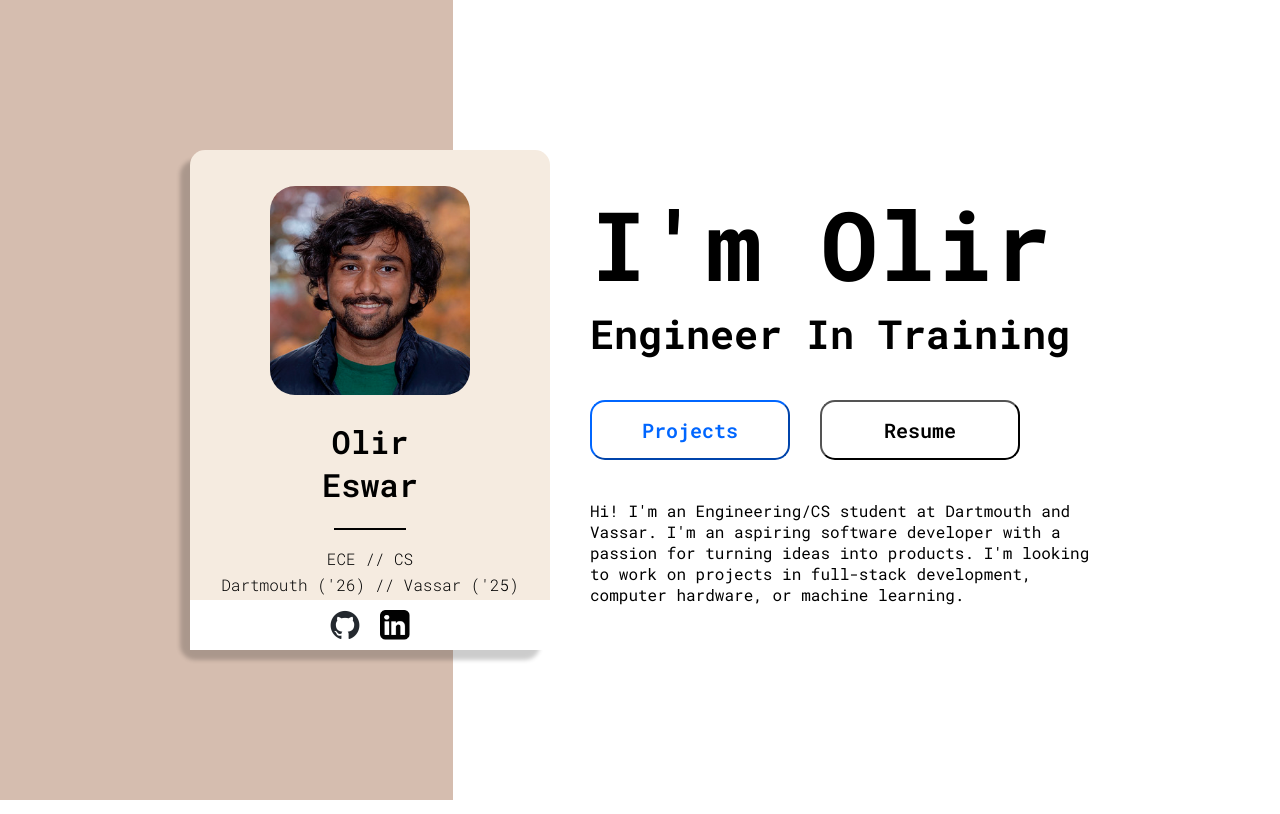
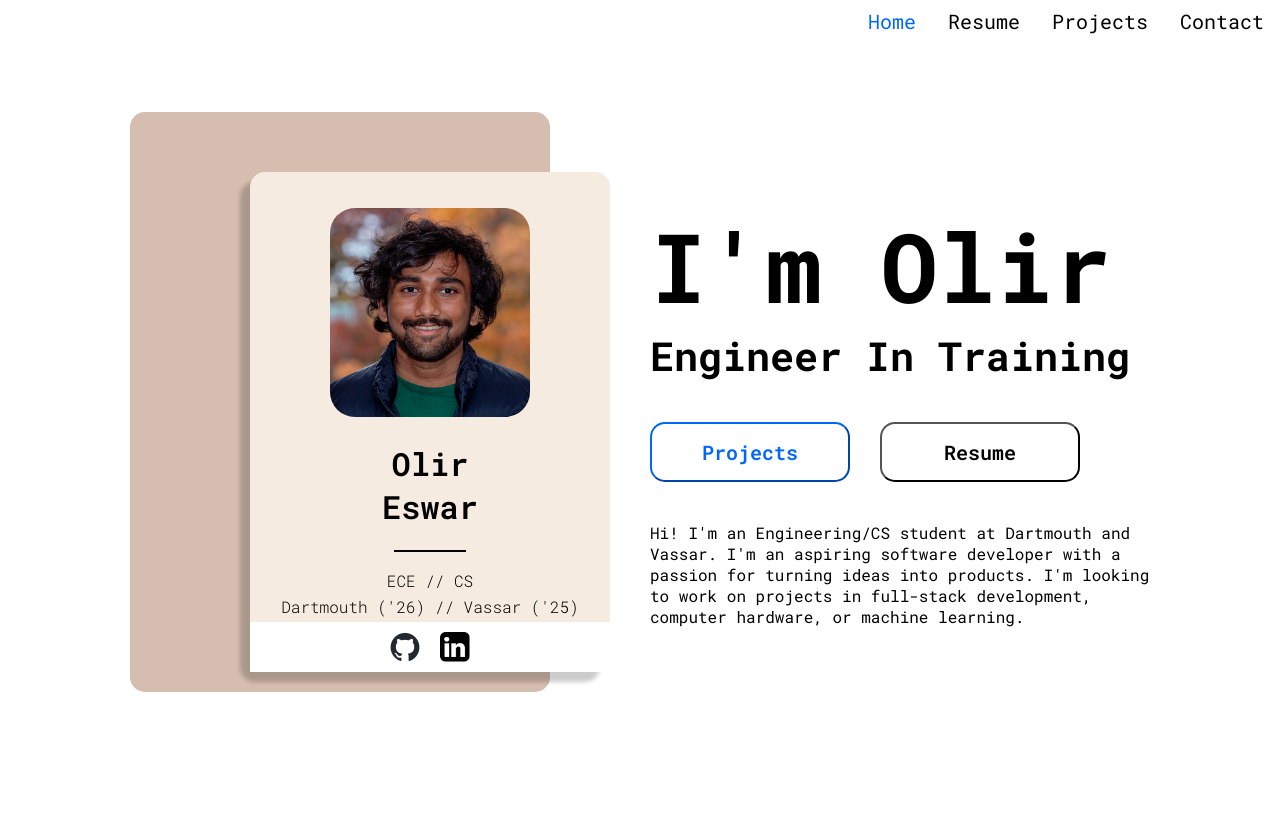
Before and after one commit to OlirEswar/OlirEswar.com, a React (Vite) app: page / in a window 1280 px wide. Built offline with nearby package versions, Linux system fonts and the light colour scheme.

Commit message:
Added navbar and changed brown background

```diff
--- /dev/null
+++ b/src/Navbar.css
@@ -0,0 +1,36 @@
+.nav {
+    display: flex;
+    justify-content: flex-end;
+    align-items: center;
+    right: 0px;
+    padding: 8px 1rem;
+    position: fixed;
+    background-color: #FFFFFF;
+    z-index: 1;
+    width: 100%;
+ }
+
+.nav a {
+    color: #000;
+    font-family: "Roboto Mono", monospace;
+    font-weight: 500;
+    font-size: 20px;
+    text-decoration: none;
+}
+
+.nav ul {
+    padding: 0;
+    margin: 0;
+    list-style: none;
+    display: flex;
+    gap: 2rem;
+}
+
+.nav a.active {
+    color: #0066FF;
+}
+
+.nav li:hover {
+    text-decoration: underline;
+    text-decoration-color: #0066FF;
+}
--- /dev/null
+++ b/src/Navbar.jsx
@@ -0,0 +1,26 @@
+import "./Navbar.css";
+
+function Navbar() {
+  return (
+    <nav className="nav">
+      <ul>
+        <li>
+          <a className="active" href="/Home">
+            Home
+          </a>
+        </li>
+        <li>
+          <a href="/Resume">Resume</a>
+        </li>
+        <li>
+          <a href="/Projects">Projects</a>
+        </li>
+        <li>
+          <a href="/Contact">Contact</a>
+        </li>
+      </ul>
+    </nav>
+  );
+}
+
+export default Navbar;
--- a/src/ProfileCard.css
+++ b/src/ProfileCard.css
@@ -3,7 +3,11 @@
     text-align: center;
     min-width: 360px;
     max-height: 500px;
-    box-shadow: -10px 10px 4px rgba(0, 0, 0, 0.2);
+    box-shadow: -10px 10px 4px rgba(0, 0, 0, 0.2),
+    -120px -60px 0px #D5BDAF,
+    -120px 20px 0px #D5BDAF,
+    -60px -60px 0px #D5BDAF,
+    -60px 20px 0px #D5BDAF;
     border-radius: 15px;
 }
 
--- a/src/index.css
+++ b/src/index.css
@@ -1,33 +1,26 @@
-/*:root {
-  font-family: Inter, system-ui, Avenir, Helvetica, Arial, sans-serif;
-  line-height: 1.5;
-  font-weight: 400;
-
-  color-scheme: light dark;
-  color: rgba(255, 255, 255, 0.87);
-  background-color: #242424;
-
-  font-synthesis: none;
-  text-rendering: optimizeLegibility;
-  -webkit-font-smoothing: antialiased;
-  -moz-osx-font-smoothing: grayscale;
-}*/
+body {
+  margin: 0px;
+}
 
 .main-container {
   display: flex;
   align-items: center;
   justify-content: center;
   height: 98vh;
-}
+  padding-left: 120px;
+  padding-top: 30px;
+  overflow: hidden;
+ }
 
-body::before {
+/*
+.left-sibling {
   content: '';
   position: absolute;
-  top: 0;
-  left: 0;
-  width: 36vw; /* Adjust the width based on your preference */
-  height: 100%;
+  border-radius: 15px;
+  top: 60px;
+  left: 60px;
+  width: 36vw;
+  height: 80%;
   background-color: #D5BDAF;
-  margin-left: -8px; /* Adjust to cover the 8px margin */
   z-index: -1;
-}
+} /* Adjust the width based on your preference
--- a/src/main.jsx
+++ b/src/main.jsx
@@ -3,10 +3,12 @@ import ReactDOM from "react-dom/client";
 import ProfileCard from "./ProfileCard.jsx";
 import Bio from "./Bio.jsx";
 import "./index.css";
+import Navbar from "./Navbar.jsx";
 
 ReactDOM.createRoot(document.getElementById("root")).render(
   <React.StrictMode>
     <div className="left-sibling"></div>
+    <Navbar />
     <div className="main-container">
       <ProfileCard />
       <Bio />
```
